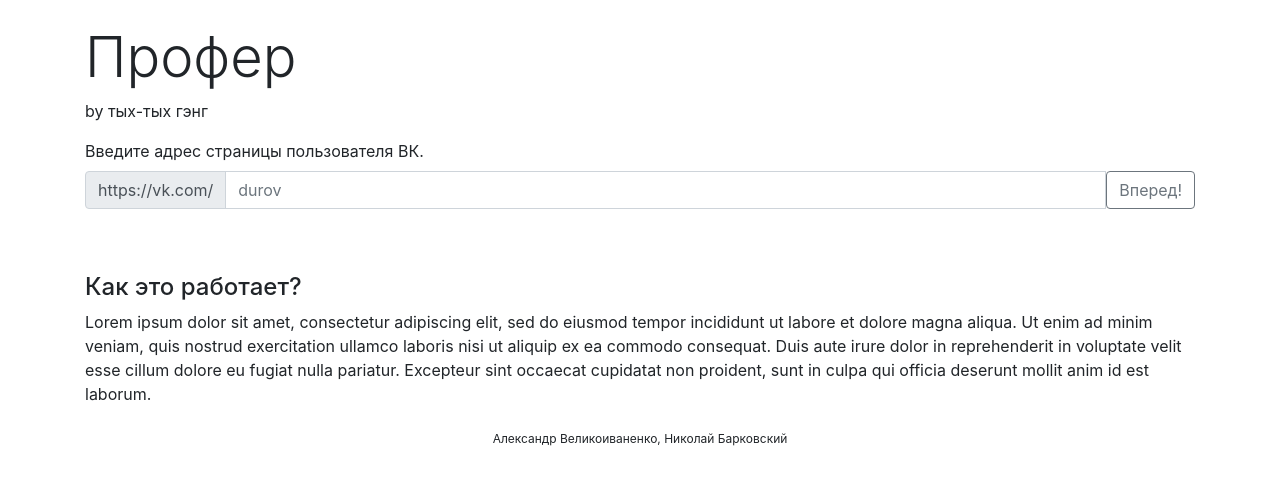
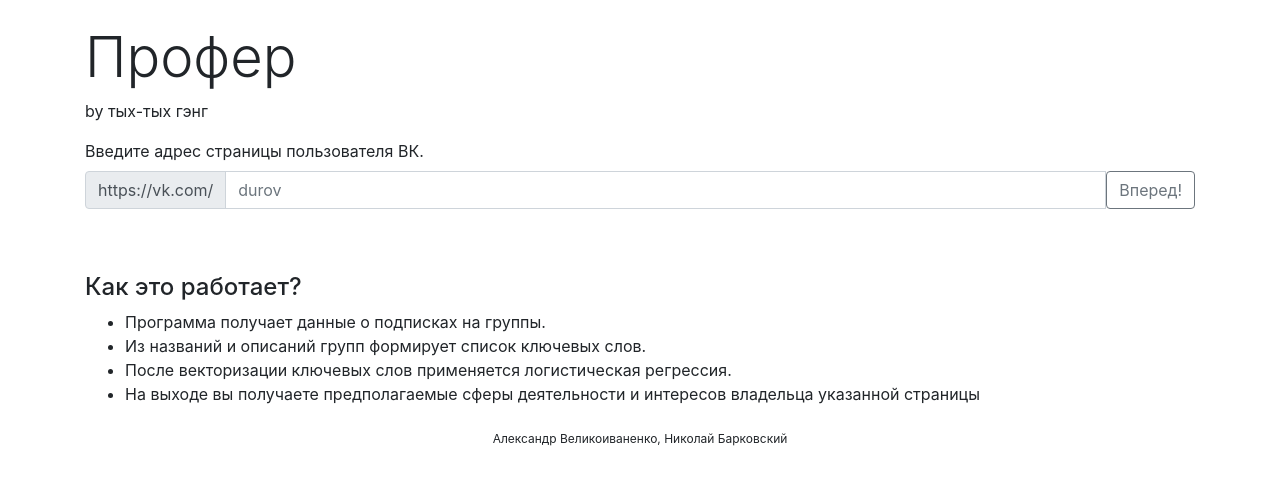
Before and after one commit to cherrydrum/hackathon-trud, a Flask app: page / in a window 1280 px wide. Shown: the top 485 px of the page. Run offline with Flask 2, Linux system fonts and the light colour scheme; parts of the project's set-up code (start-up, migrations or seed data) failed here and were passed over; some libraries are stand-ins or nearby versions.

Commit message:
Added project description to the template.

```diff
--- a/profer.py
+++ b/profer.py
@@ -28,4 +28,4 @@ def hello_world():
     return render_template('index.html', name=name, toshow=toshow)
 
 if __name__ == "__main__":
-    app.run()
+    app.run(debug=True)
--- a/templates/index.html
+++ b/templates/index.html
@@ -37,12 +37,12 @@
     <br>
 
     <h4>Как это работает?</h4>
-    <p>Lorem ipsum dolor sit amet, consectetur adipiscing elit, sed do eiusmod tempor
-    incididunt ut labore et dolore magna aliqua. Ut enim ad minim veniam, quis nostrud
-    exercitation ullamco laboris nisi ut aliquip ex ea commodo consequat. Duis aute irure
-    dolor in reprehenderit in voluptate velit esse cillum dolore eu fugiat nulla pariatur.
-    Excepteur sint occaecat cupidatat non proident, sunt in culpa qui officia deserunt mollit
-    anim id est laborum.</p>
+    <ul>
+        <li>Программа получает данные о подписках на группы.</li>
+        <li>Из названий и описаний групп формирует список ключевых слов.</li>
+        <li>После векторизации ключевых слов применяется логистическая регрессия.</li>
+        <li>На выходе вы получаете предполагаемые сферы деятельности и интересов владельца указанной страницы</li>
+    </ul>
 
     <center><sub>Александр Великоиваненко, Николай Барковский</sub></center>
 
```
